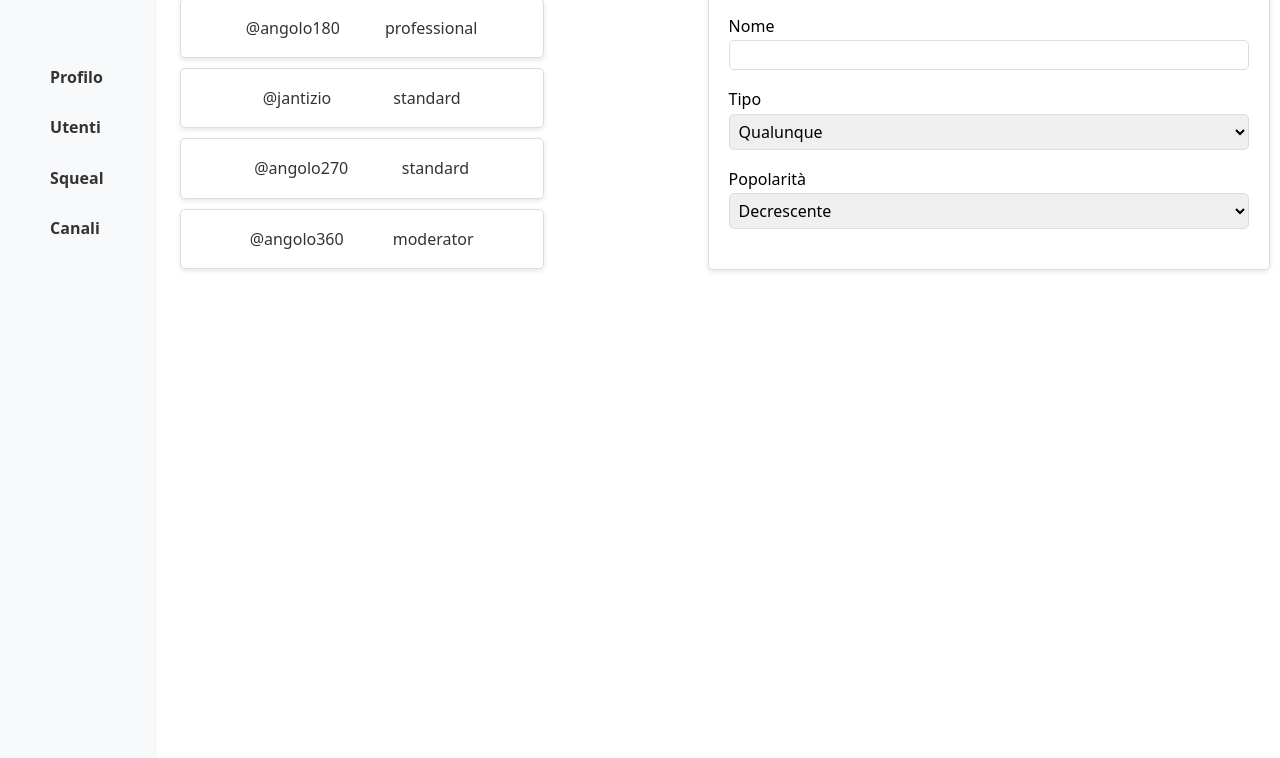
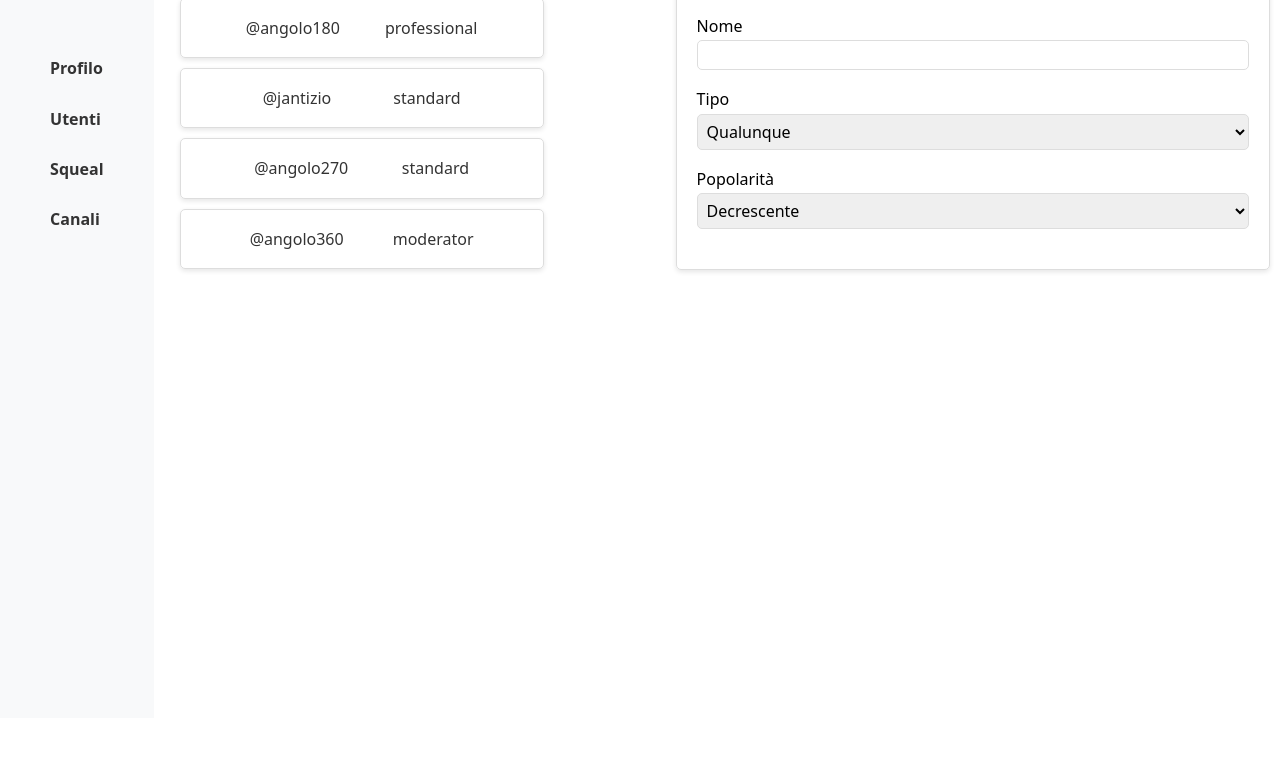
Before and after one commit to jantizio/squealer-moderator, a plain HTML site: page users.html in a window 1280 px wide. Shown: the part 82-840 px from the top of the page. After the commit the page ends 800 px from the top, so only its background shows below. Drawn offline with Linux system fonts and the light colour scheme.

Commit message:
style: page layout with scrollable column

```diff
--- a/public/css/global.css
+++ b/public/css/global.css
@@ -1,17 +1,20 @@
 #root {
   display: flex;
-  flex-wrap: wrap;
+  height: 100vh;
   gap: 1rem;
 }
 
 #root > navbar-c {
-  width: 12%;
+  flex: 0 0 12%;
+  overflow-y: hidden;
 }
 
 #root > main {
-  width: 40%;
+  flex: 1;
+  overflow-y: auto;
 }
 
 #root > aside {
-  flex: 1;
+  flex: 0 0 48%;
+  overflow-y: hidden;
 }
--- a/src/components/navbar/navbar.css
+++ b/src/components/navbar/navbar.css
@@ -3,7 +3,7 @@ header {
   flex-direction: column;
   /* justify-content: space-between; */
   align-items: center;
-  padding: 20px;
+  padding: 0.7rem 1rem 0;
   background-color: #f8f9fa;
   box-shadow: 0 2px 5px rgba(0, 0, 0, 0.1);
   height: 100vh;
```
Also changed, not shown: src/components/usercard/usercard.css (+7 -0 lines).
